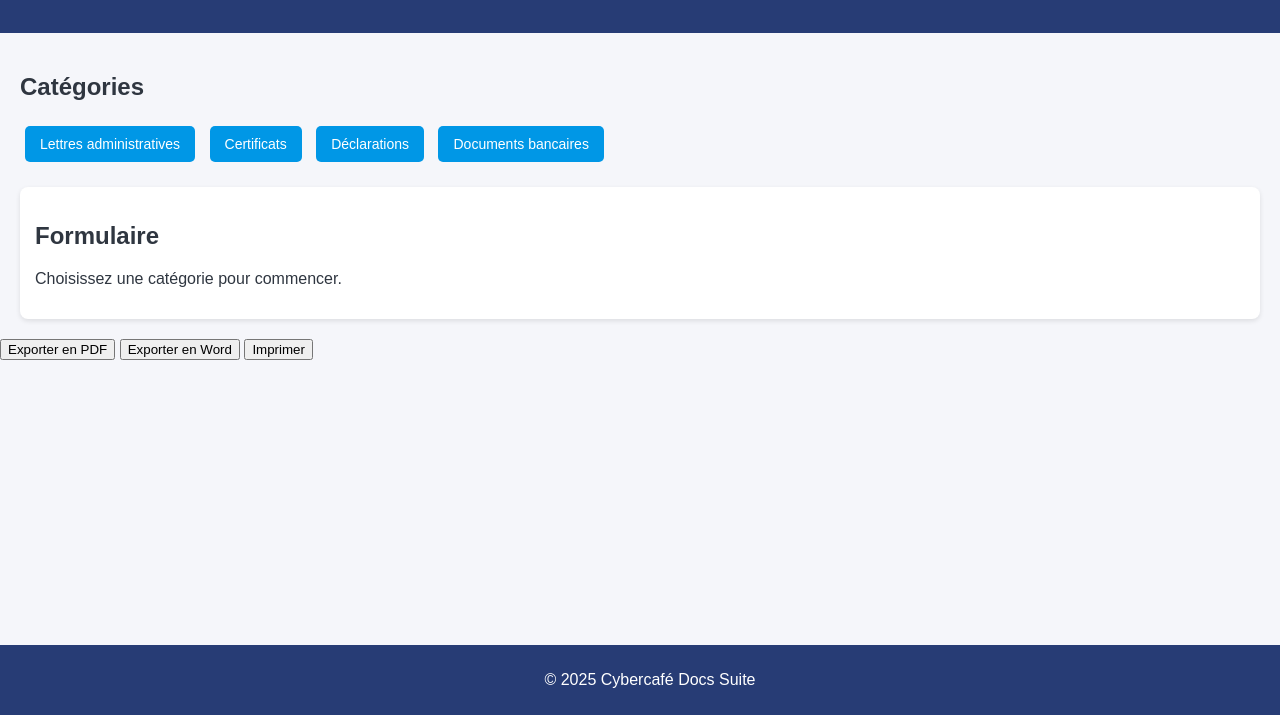
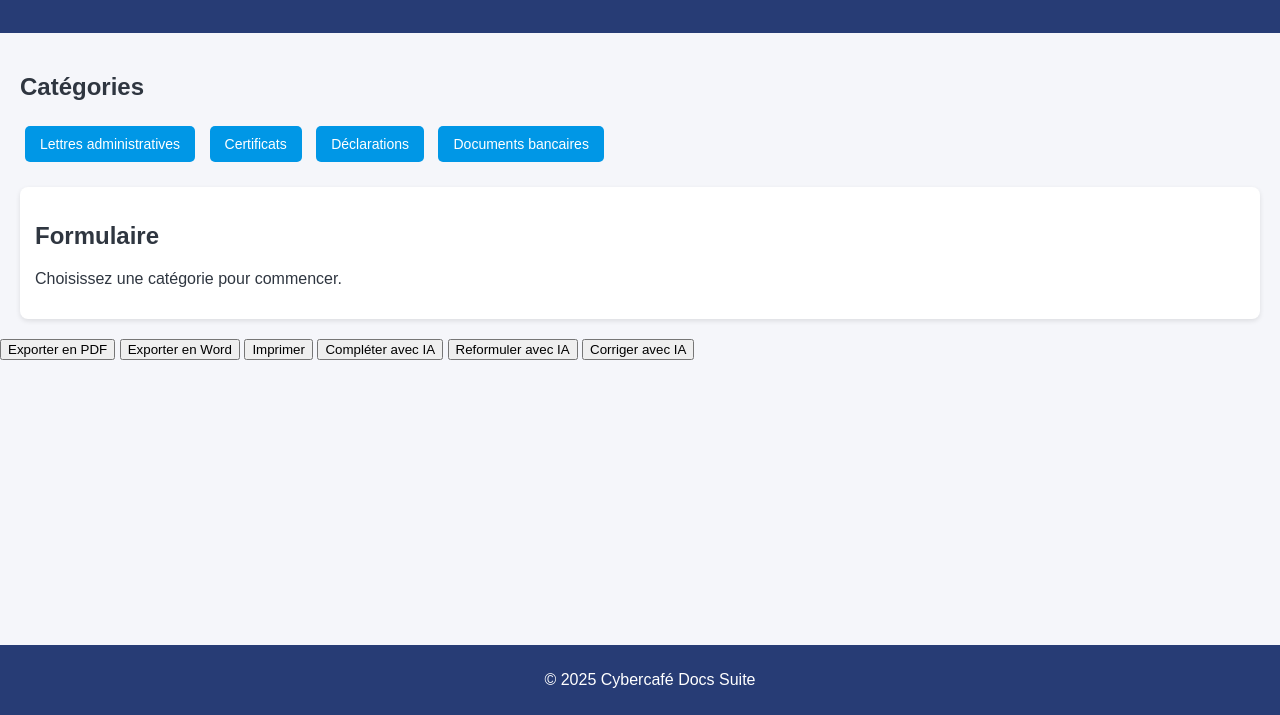
Before and after one commit to SamassaTechnologie/apprenez-les-bases-du-langage-python, a plain HTML site: page index.html in a window 1280 px wide. Shown: the part 85-800 px from the top of the page. Drawn offline with nearby package versions, Linux system fonts and the light colour scheme.

Commit message:
Update index.html

```diff
--- a/index.html
+++ b/index.html
@@ -41,5 +41,10 @@
     <button onclick="exportPDF()">Exporter en PDF</button>
 <button onclick="exportWord()">Exporter en Word</button>
 <button onclick="printDocument()">Imprimer</button>
+    <button onclick="generateWithAI('completer')">Compléter avec IA</button>
+<button onclick="generateWithAI('reformuler')">Reformuler avec IA</button>
+<button onclick="generateWithAI('corriger')">Corriger avec IA</button>
+
+<script src="ai.js"></script>
 </body>
 </html>
```
